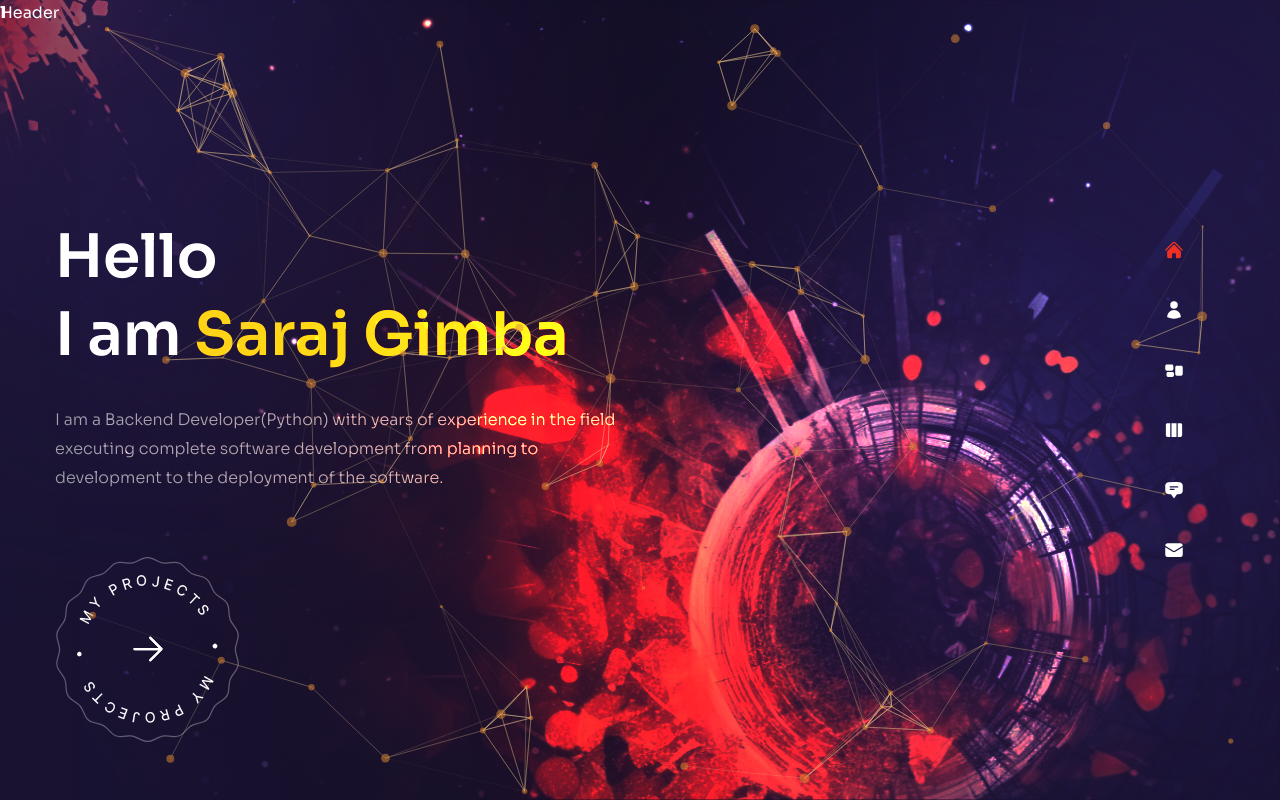
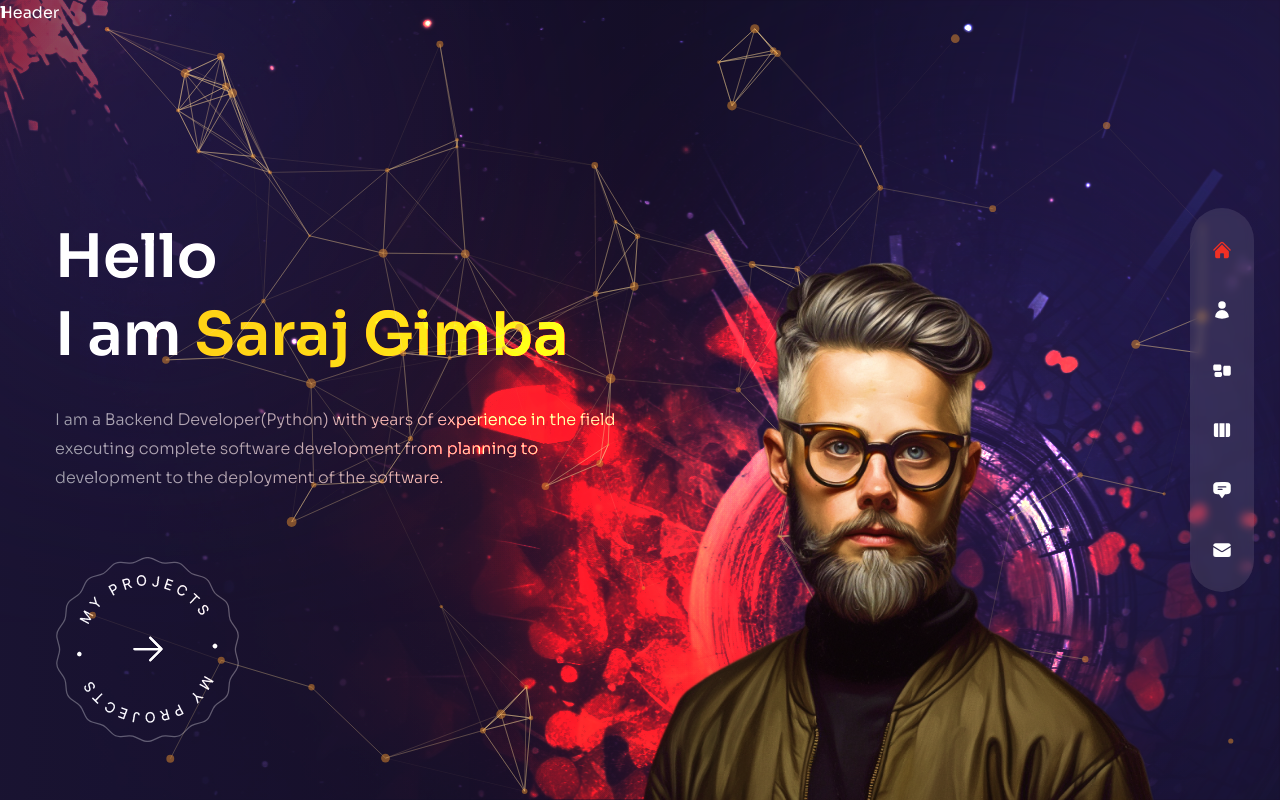
Before and after one commit to SarajZimba/Portfolio_, a Next.js app: page / in a window 1280 px wide. Built offline with nearby package versions, Linux system fonts and the light colour scheme.

Commit message:
fixed the nav

```diff
--- a/components/Nav.js
+++ b/components/Nav.js
@@ -39,7 +39,7 @@ const Nav = () => {
   const pathname = router.pathname;
 
   return <nav className='flex flex-col items-center xl:justify-center gap-y-4
-  fixed h-max bottom-0 mt-auto xl:right-[2%] z-50 top-0 w-full xl:h-screen p-20
+  fixed h-max bottom-0 mt-auto xl:right-[2%] z-50 top-0 w-full xl:h-screen
   xl:w-16 xl:max-w-md'>
     {/*inner*/}
     <div className='flex w-full xl:flex-col items-center justify-between xl:justify-center gap-y-10 px-4 md:px-40 xl:px-0 h-[80px] xl:h-max py-8
--- a/pages/index.js
+++ b/pages/index.js
@@ -48,8 +48,8 @@ const Home = () => {
       {/* particles */}
       <ParticlesConatainer/>
       {/* avatar image */}
-      <motion.div variants={fadeIn('up', 0.5)} initial='hidden' animate='show' exit='hidden' transition={{duration: 1, ease:easeInOut}} className='w-full h-full max-w-[737px] max-h-[678px] absolute -bottom-32 lg:bottom-0 lg:right-[8%] '>
-        {/* <Avatar/> */}
+      <motion.div variants={fadeIn('up', 0.5)} initial='hidden' animate='show' exit='hidden' transition={{duration: 1, ease:easeInOut}} className='w-full h-full max-w-[600px] max-h-[678px] absolute -bottom-32 lg:bottom--10 lg:right-[8%] '>
+        <Avatar/>
       </motion.div>
     </div>
   </div>;
```
